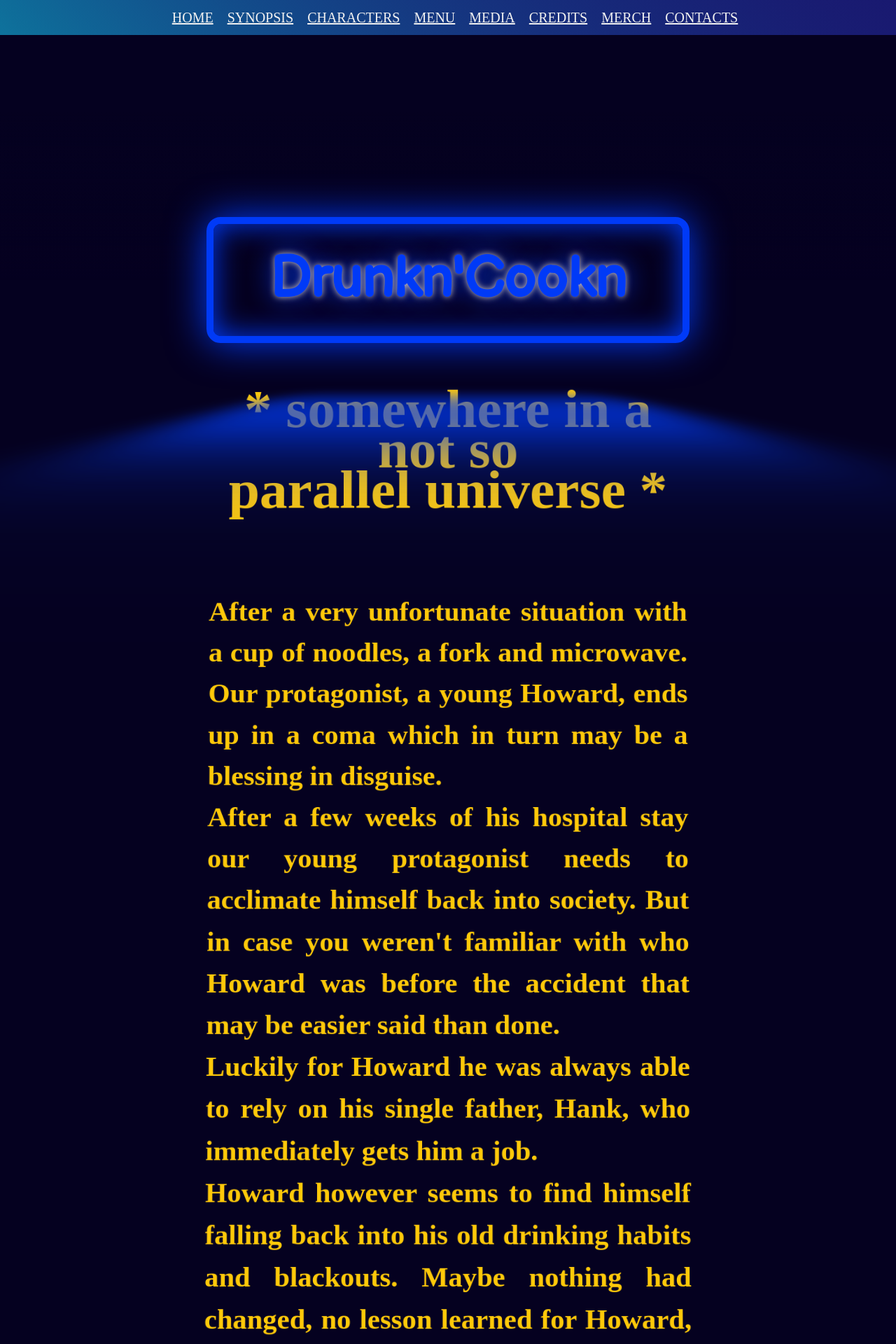
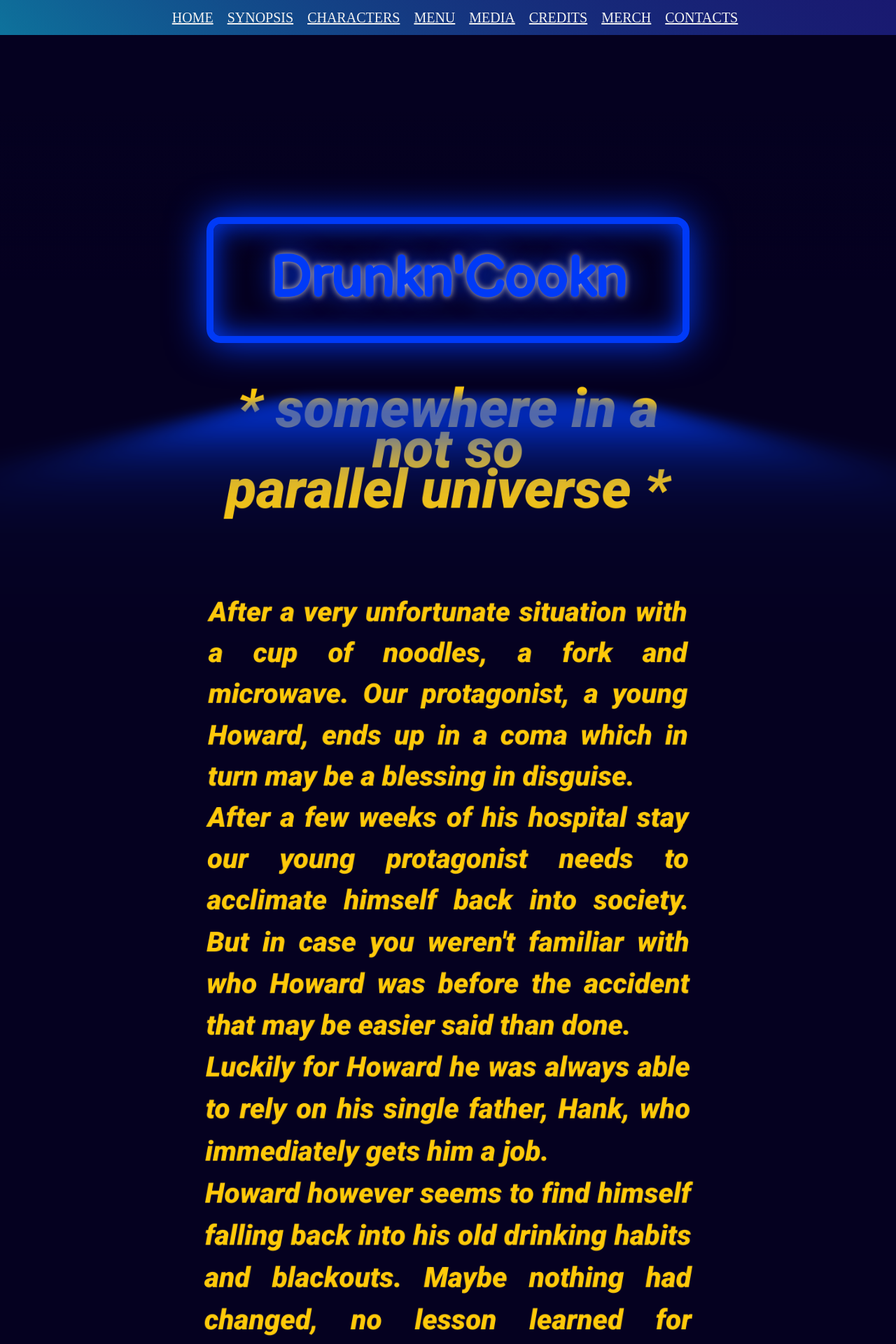
Before and after one commit to Reigningeddie/drunkncookn-React, a React (Create React App) app: page /synopsis in a window 1280 px wide. Shown: the top 1920 px of the page at 70% size. Built offline with nearby package versions, Linux system fonts and the light colour scheme.

Commit message:
fixed synopsis overlay on characters with z-index

```diff
--- a/src/components/characters.module.css
+++ b/src/components/characters.module.css
@@ -16,7 +16,7 @@
     line-height: 1;
     margin-left: 50px;
     top: 50px;
-    z-index: 2;
+    z-index: 1;
 
 }
 
--- a/src/components/synopsis.module.css
+++ b/src/components/synopsis.module.css
@@ -12,7 +12,7 @@
     background: linear-gradient(180deg, rgba(5,1,32,1) 40%, rgba(5,1,32,0) 100%);
 }
 
-.synackground {
+.synBackground {
     overflow: scroll;
     color: white;
     position: absolute;
```
